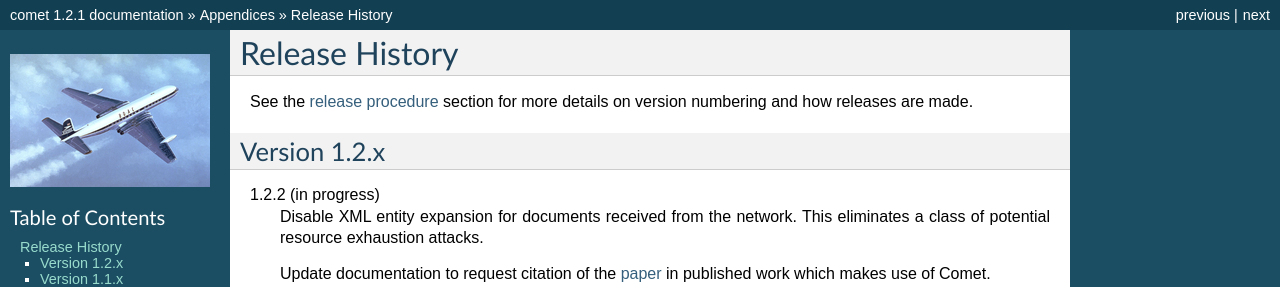
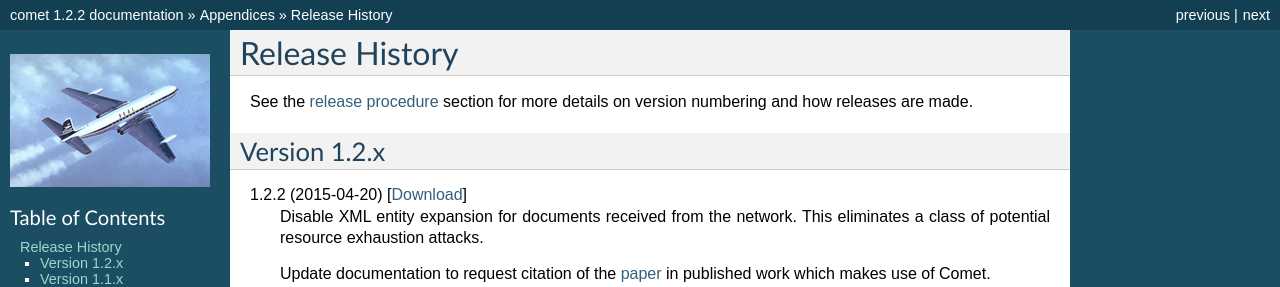
Before and after one commit to jdswinbank/Comet, a Sphinx documentation site: the page built from docs/appendix/history.rst, in a window 1280 px wide and 900 px high. Shown: the top 287 px of the window. Built offline with Sphinx 7.4.7, drawn with Linux system fonts in a browser that asks for light colours; some of the changed text lies outside the part shown.

Commit message:
Set version 1.2.2

```diff
--- a/comet/__init__.py
+++ b/comet/__init__.py
@@ -2,4 +2,4 @@ __description__ = "VOEvent Broker"
 __url__ = "http://comet.transientskp.org/"
 __author__ = "John Swinbank"
 __contact__ = "j.swinbank@uva.nl"
-__version__ = "1.2.1"
+__version__ = "1.2.2"
--- a/docs/appendix/history.rst
+++ b/docs/appendix/history.rst
@@ -9,7 +9,7 @@ version numbering and how releases are made.
 Version 1.2.x
 -------------
 
-1.2.2 (in progress)
+1.2.2 (2015-04-20) [`Download <//github.com/jdswinbank/Comet/tarball/1.2.2>`__]
     Disable XML entity expansion for documents received from the network.
     This eliminates a class of potential resource exhaustion attacks.
 
```
